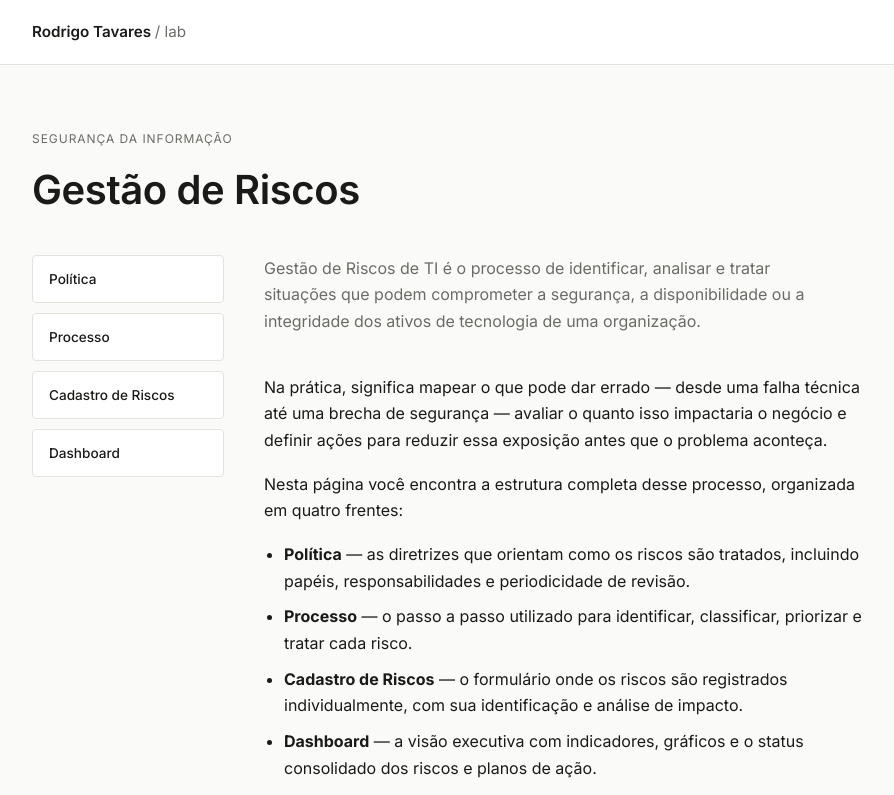
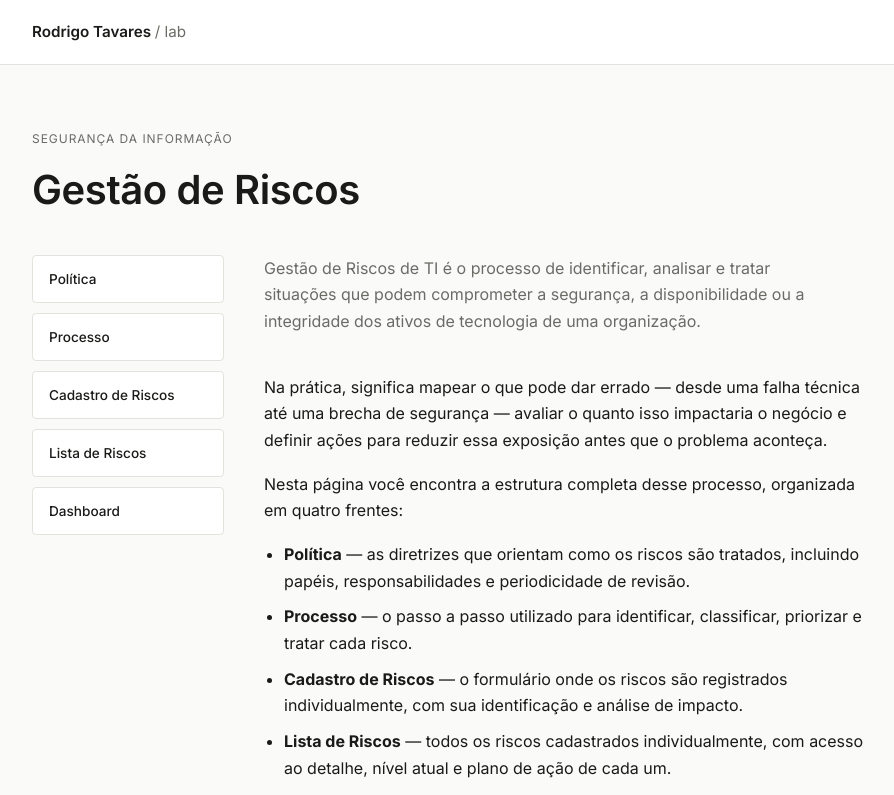
Before and after one commit to rodrigotavares79/lab-rodrigotavares, a Next.js app: page /seguranca/gestao-de-riscos in a window 1280 px wide. Shown: the top 795 px of the page, without its empty margins (88-982 px from the left). Built offline with nearby package versions, Linux system fonts and the light colour scheme; no server answers.

Commit message:
Update page.tsx

```diff
--- a/app/seguranca/gestao-de-riscos/page.tsx
+++ b/app/seguranca/gestao-de-riscos/page.tsx
@@ -13,6 +13,7 @@ export default function GestaoDeRiscos() {
               <a href="/seguranca/gestao-de-riscos/politica">Política</a>
               <a href="/seguranca/gestao-de-riscos/processo">Processo</a>
               <a href="/seguranca/gestao-de-riscos/cadastro-de-riscos">Cadastro de Riscos</a>
+              <a href="/seguranca/gestao-de-riscos/riscos">Lista de Riscos</a>
               <a href="/seguranca/gestao-de-riscos/dashboard">Dashboard</a>
             </nav>
 
@@ -49,6 +50,11 @@ export default function GestaoDeRiscos() {
                     identificação e análise de impacto.
                   </li>
                   <li>
+                    <strong>Lista de Riscos</strong> — todos os riscos
+                    cadastrados individualmente, com acesso ao detalhe, nível
+                    atual e plano de ação de cada um.
+                  </li>
+                  <li>
                     <strong>Dashboard</strong> — a visão executiva com
                     indicadores, gráficos e o status consolidado dos riscos e
                     planos de ação.
```
